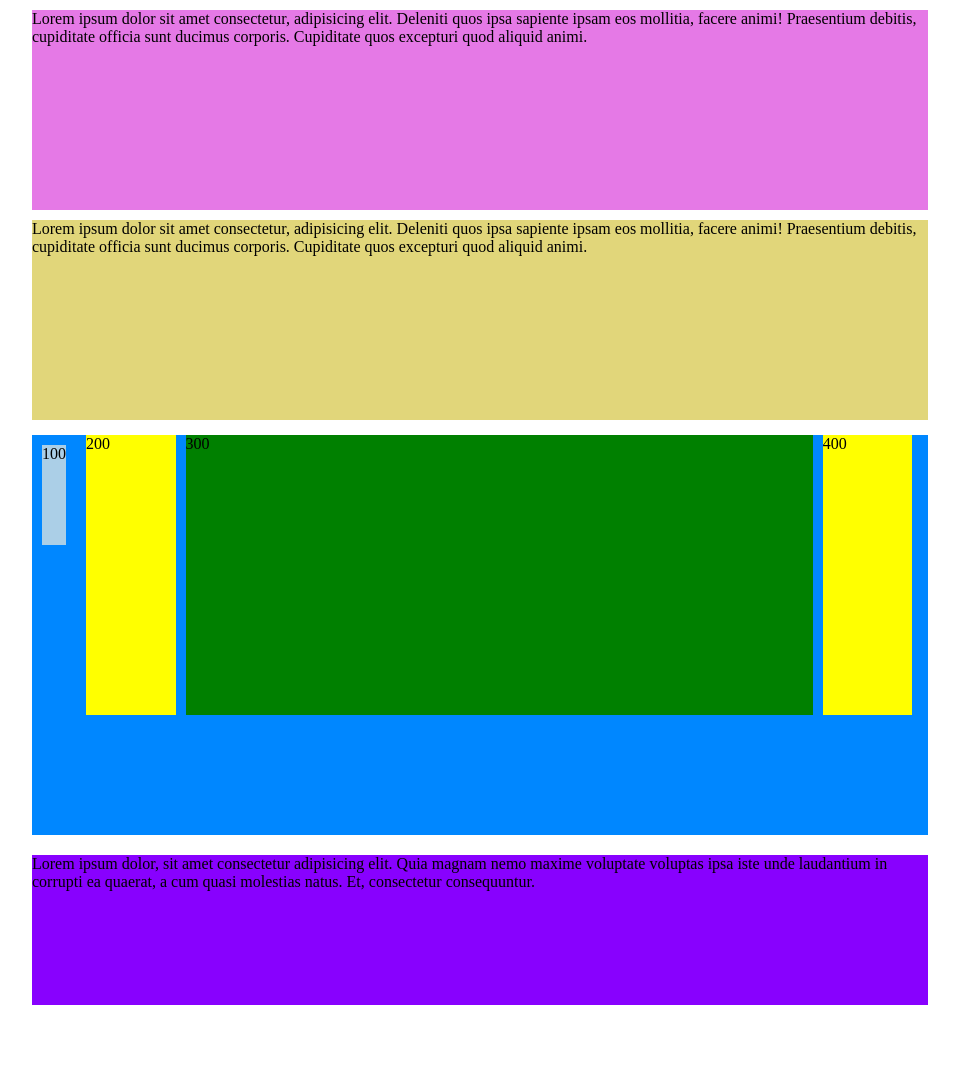
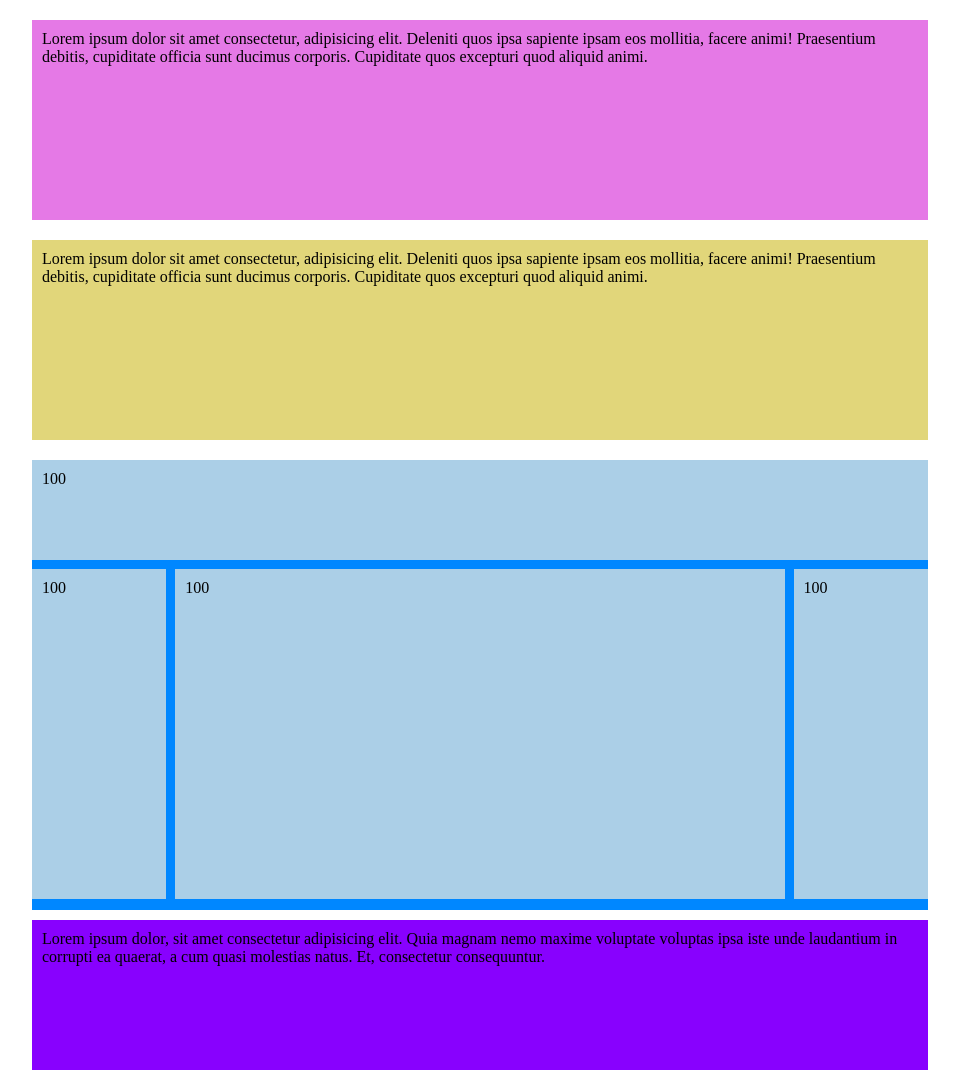
Before and after one commit to Marco-Gagliano/htmlcss-struttura-wp, a plain HTML site: page index.html in a window 1280 px wide. Shown: the whole page, without its empty margins (160-1119 px from the left). Before the commit the page ends 1025 px from the top, so only its background shows below. Drawn offline with Linux system fonts and the light colour scheme.

Commit message:
completato-fase-rifinitura

```diff
--- a/css/style.css
+++ b/css/style.css
@@ -25,68 +25,70 @@ body {
 
 /* HEADER*/
 
-
 .top {
   margin: 10px 0px;
 }
+
 .top-1 {
   height: 200px;
   background-color: #e579e6;
-  margin: 10px 0px;
+  margin: 20px 0px;
+  padding: 10px;
 }
 
 .top-2 {
   height: 200px;
+  padding: 10px;
   background-color: #e1d67a;
-  margin: 5px 0px;
 }
 
 
 /* MAIN */
 
-.center {
-  height: 400px;
+main {
+  height: 450px;
   background-color: #0087ff;
   text-align: justify;
-  margin: 10px 0px;
+  margin-top: 20px;
 }
 
 
+
 .center-1 {
+  height: 100px;
+  width: 100%;
+  float: left;
+  padding: 10px;
   background-color: #abcfe7;
-  float: left;
-  height: 100px;
-  margin: 10px 10px;
+}
+
+.center-second {
+  margin: 1% 0%;
 }
 
 .center-2 {
-  background-color: yellow;
+  height: 330px;
+  width: 15%;
   float: left;
-  width: 10%;
-  height: 280px;
-  margin-left: 10px;
-
+  padding: 10px;
+  background-color: #abcfe7;
 }
 
 .center-3 {
-  background-color: green;
+  height: 330px;
+  width: 68%;
   float: left;
-  width: 70%;
-  height: 280px;
-  margin: 0px 10px;
+  padding: 10px;
+  margin: 0% 1%;
+  background-color: #abcfe7;
 }
 
-.center-4 {
-  background-color: yellow;
-  float: left;
-  width: 10%;
-  height: 280px;
-}
 
 /* FOOTER */
 
 .bottom {
-  margin: 20px 0px;
   height: 150px;
+  padding: 10px;
+  margin: 10px 0px;
   background-color: #8801FE;
 }
--- a/index.html
+++ b/index.html
@@ -26,28 +26,30 @@
 
   <main>
 
-    <section class="center">
+    <section class="clearfix center-first">
 
-      <div class="center-1">100
-      </div>
-
-      <div class="center-2">200
-      </div>
-
-      <div class="center-3">300
-      </div>
-
-      <div class="center-4">400
-      </div>
+      <div class="center-1">100</div>
 
     </section>
+
+    <section class="clearfix center-second">
+
+      <div class="center-2">100</div>
+
+      <div class="center-3">100</div>
+
+      <div class="center-2">100</div>
+
+    </section>
+
+
 
   </main>
 
   <footer>
 
     <aside>
-      <div class="bottom">Lorem ipsum dolor, sit amet consectetur adipisicing elit. Quia magnam nemo maxime voluptate voluptas ipsa iste unde laudantium in corrupti ea quaerat, a cum quasi molestias natus. Et, consectetur consequuntur.</div>
+      <div class="clearfix bottom">Lorem ipsum dolor, sit amet consectetur adipisicing elit. Quia magnam nemo maxime voluptate voluptas ipsa iste unde laudantium in corrupti ea quaerat, a cum quasi molestias natus. Et, consectetur consequuntur.</div>
     </aside>
   </footer>
 
```
